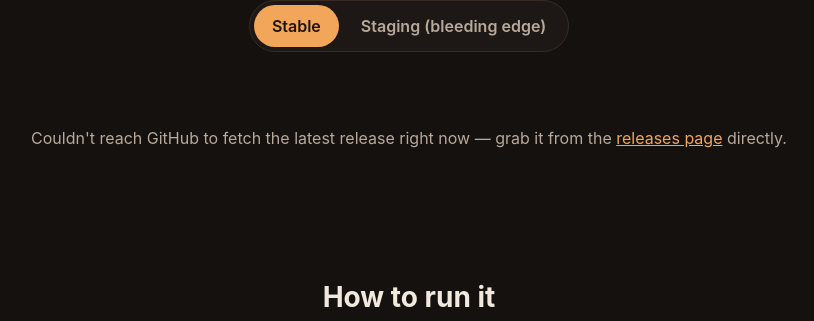
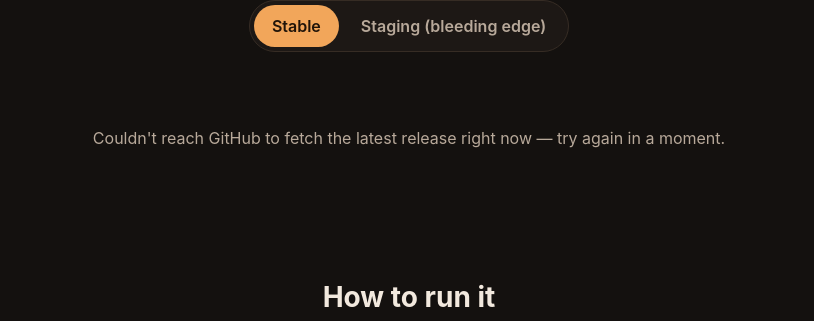
Before and after one commit to gavvahar/Desktop-Cat, a Django app: template site/downloads/templates/downloads/index.html in a window 1280 px wide. Shown: the part 1213-1534 px from the top of the page, without its empty margins (231-1045 px from the left). Run offline with Django 5.2, Linux system fonts and the light colour scheme; the template is opened without the code that fills it: most values are stand-ins (such as "Sample title", 1, 10 or a date in 2020).

Commit message:
fix: remove direct link to release notes and update unavailable message for clarity

```diff
--- a/site/downloads/templates/downloads/_release_panel.html
+++ b/site/downloads/templates/downloads/_release_panel.html
@@ -4,9 +4,6 @@
   {% if release.published_at %}<span class="release-date"
     >published {{ release.published_at|date:"M j, Y" }}</span
   >{% endif %}
-  <a href="{{ release.html_url }}" target="_blank" rel="noopener"
-    >release notes ↗</a
-  >
 </p>
 <div class="platform-grid">
   {% for p in release.platforms %}
@@ -25,14 +22,16 @@
   </a>
   {% endfor %}
 </div>
+{% if release.notes_html %}
+<details class="release-notes">
+  <summary>Release notes</summary>
+  <div class="release-notes-body">{{ release.notes_html|safe }}</div>
+</details>
+{% endif %}
 {% else %}
 <p class="release-unavailable">
   {% if channel == "staging" %} No staging build has been published yet — check
   back soon. {% else %} Couldn't reach GitHub to fetch the latest release right
-  now — grab it from the
-  <a href="{{ repo_url }}/releases" target="_blank" rel="noopener"
-    >releases page</a
-  >
-  directly. {% endif %}
+  now — try again in a moment. {% endif %}
 </p>
 {% endif %}
```
